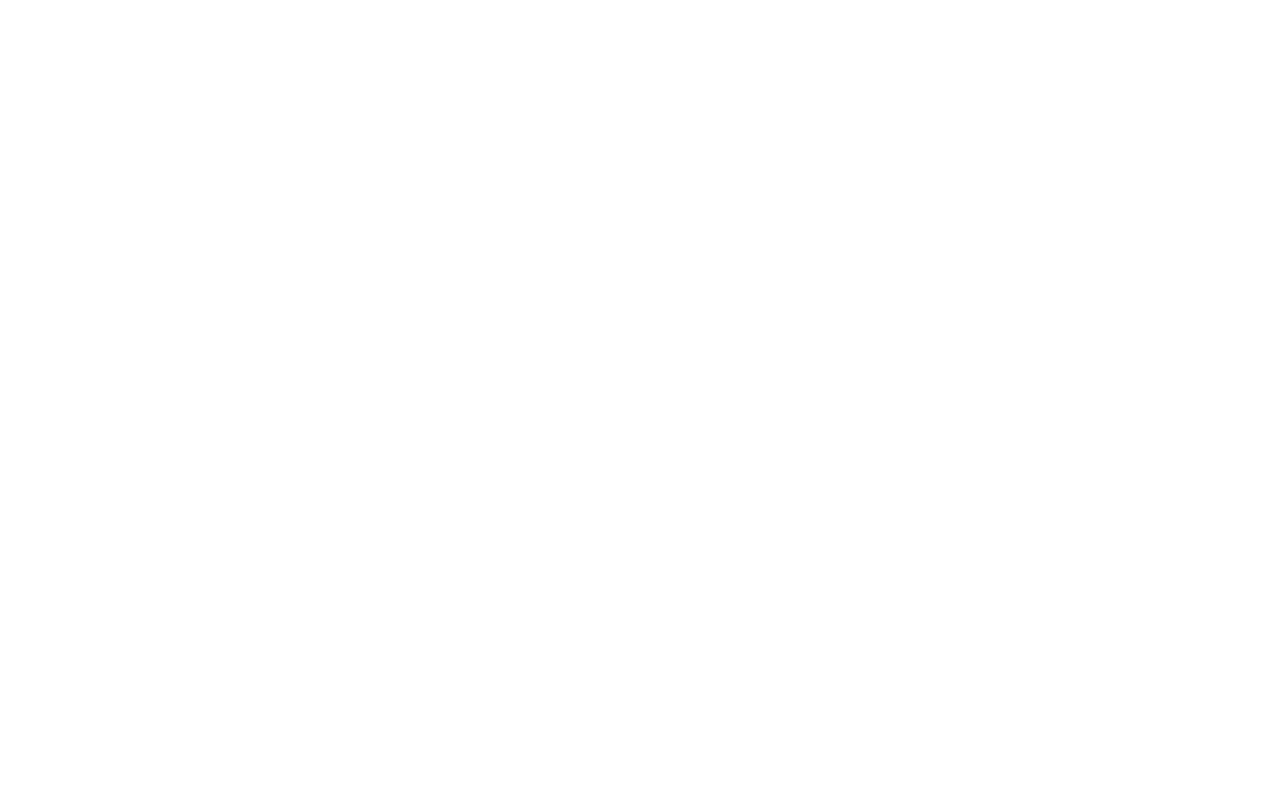
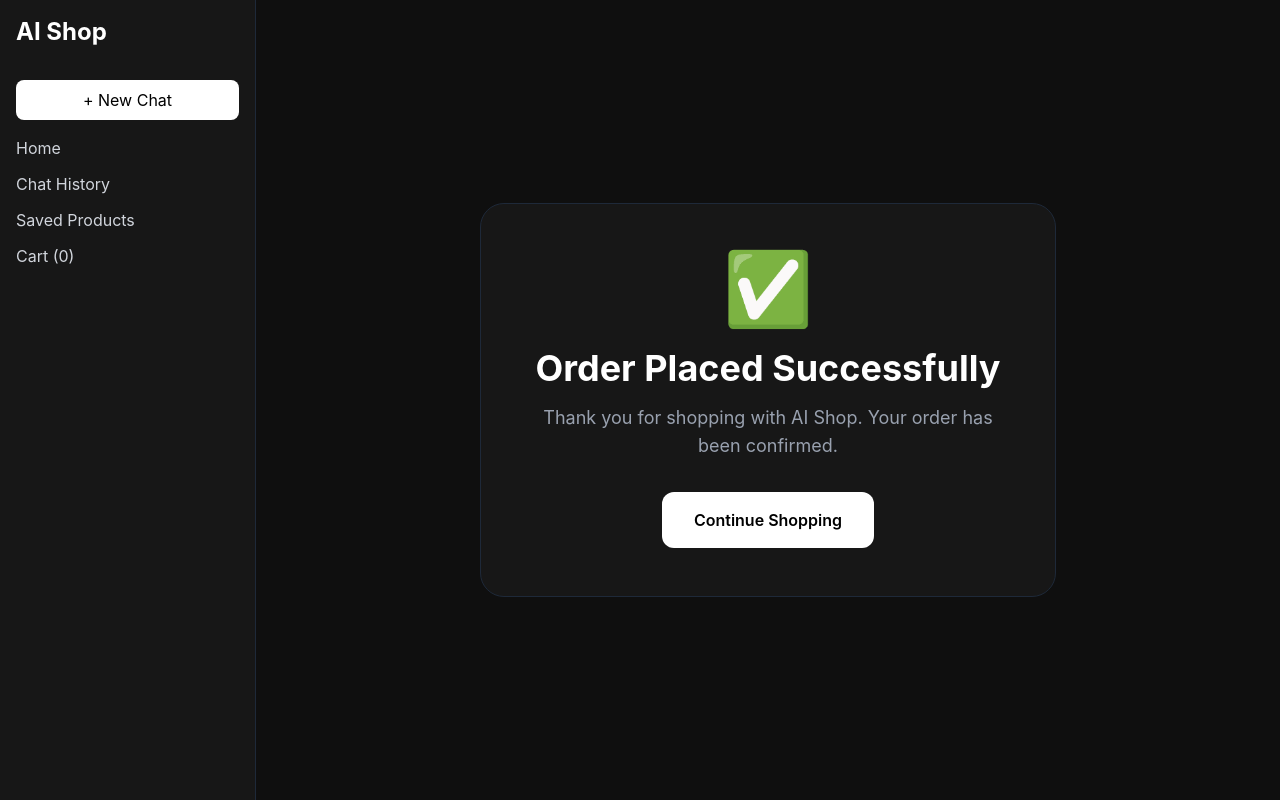
Before and after one commit to AksharaAvasthi-github/AI-Shopping-agent, a React (Vite) app: page /success in a window 1280 px wide. Before the commit this address had no page. Built offline with nearby package versions, Linux system fonts and the light colour scheme.

Commit message:
Add checkout success confirmation page

```diff
--- a/src/App.jsx
+++ b/src/App.jsx
@@ -2,11 +2,10 @@
 import { Routes, Route } from "react-router-dom";
 import LandingPage from "./pages/LandingPage.jsx";
 import TypingIndicator from "./components/TypingIndicator.jsx";
-
+import SuccessPage from "./pages/SuccessPage.jsx";
 import Sidebar from "./components/Sidebar.jsx";
 import ChatMessage from "./components/ChatMessage.jsx";
 import ProductCard from "./components/ProductCard.jsx";
-
 import CartPage from "./pages/CartPage.jsx";
 import SavedPage from "./pages/SavedPage.jsx";
 import HistoryPage from "./pages/HistoryPage.jsx";
@@ -274,6 +273,18 @@
         </div>
       }
     />
+    <Route
+  path="/success"
+  element={
+    <div className="h-screen flex bg-[#0f0f0f]">
+
+      <Sidebar />
+
+      <SuccessPage />
+
+    </div>
+  }
+/>
 
   </Routes>
 );
--- a/src/pages/CheckoutPage.jsx
+++ b/src/pages/CheckoutPage.jsx
@@ -1,4 +1,5 @@
 import useCartStore from "../store/cartStore";
+import { Link } from "react-router-dom";
 
 export default function CheckoutPage() {
 
@@ -102,9 +103,13 @@
 
           </div>
 
-          <button className="w-full bg-white text-black py-3 rounded-xl font-semibold">
+        <Link to="/success">
+
+        <button className="w-full bg-white text-black py-3 rounded-xl font-semibold">
             Place Order
-          </button>
+        </button>
+
+        </Link>
 
         </div>
 
--- a/src/pages/LandingPage.jsx
+++ b/src/pages/LandingPage.jsx
@@ -41,17 +41,17 @@
         </p>
 
         {/* Search Bar */}
-        <div className="max-w-3xl mx-auto flex bg-[#171717] border border-gray-800 rounded-2xl overflow-hidden">
+       <div className="max-w-3xl mx-auto flex items-center bg-[#171717] border border-gray-800 rounded-2xl p-2">
 
   <input
     type="text"
     placeholder="Ask AI to find products..."
-            className="flex-1 bg-transparent px-6 py-5 outline-none text-lg"
+    className="flex-1 bg-transparent px-4 py-4 outline-none text-lg"
   />
 
   <Link to="/app">
 
-            <button className="bg-white text-black px-8 font-semibold">
+    <button className="bg-white text-black px-8 py-4 rounded-xl font-semibold hover:bg-gray-200 transition">
       Search
     </button>
 
--- /dev/null
+++ b/src/pages/SuccessPage.jsx
@@ -0,0 +1,35 @@
+import { Link } from "react-router-dom";
+
+export default function SuccessPage() {
+
+  return (
+    <div className="flex-1 bg-[#0f0f0f] text-white flex items-center justify-center p-8">
+
+      <div className="bg-[#171717] border border-gray-800 rounded-3xl p-12 max-w-xl w-full text-center">
+
+        <div className="text-7xl mb-6">
+          ✅
+        </div>
+
+        <h1 className="text-4xl font-bold mb-4">
+          Order Placed Successfully
+        </h1>
+
+        <p className="text-gray-400 mb-8 text-lg">
+          Thank you for shopping with AI Shop.
+          Your order has been confirmed.
+        </p>
+
+        <Link to="/app">
+
+          <button className="bg-white text-black px-8 py-4 rounded-xl font-semibold">
+            Continue Shopping
+          </button>
+
+        </Link>
+
+      </div>
+
+    </div>
+  );
+}
```
Lines whose indentation alone changed are shown as unchanged.
